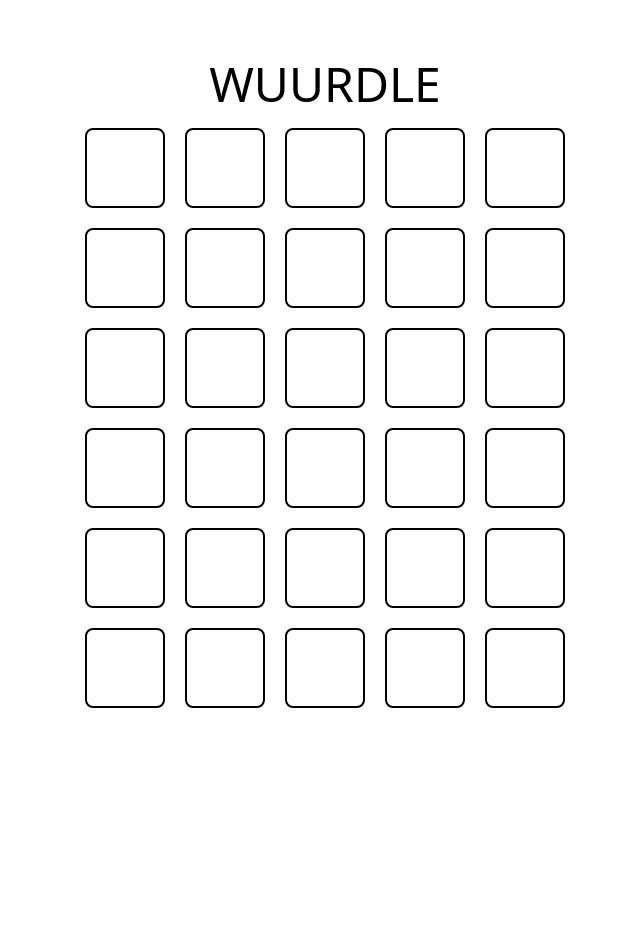
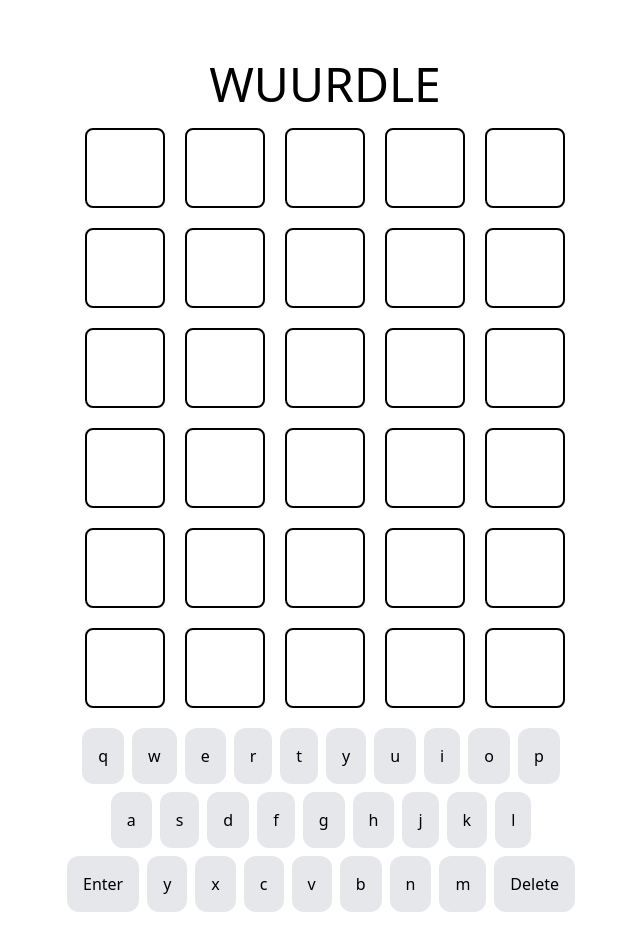
Before and after one commit to Ado-go/wuurdle, a React (Vite) app: page / in a window 1280 px wide. Shown: the top 950 px of the page, without its empty margins (315-955 px from the left). Before the commit the page ends 800 px from the top, so only its background shows below. Built offline with nearby package versions, Linux system fonts and the light colour scheme; no server answers.

Commit message:
add: keyboad added and useEffect broken down to useCallbacks

```diff
--- a/src/App.tsx
+++ b/src/App.tsx
@@ -1,7 +1,8 @@
-import { useState, useEffect, useMemo } from "react";
+import { useState, useEffect, useMemo, useCallback } from "react";
 import "./App.css";
 
 import Line from "./components/Line";
+import Keyboard from "./components/Keyboard";
 import { useQuery, useQueryClient } from "@tanstack/react-query";
 
 const WORD_API = "https://random-word-api.herokuapp.com/word?length=5";
@@ -62,8 +63,7 @@ function App() {
     return result;
   }, [WORD, isLoadingWord]);
 
-  useEffect(() => {
-    const colorTiles = () => {
+  const colorTiles = useCallback(() => {
     if (!WORD) return;
     const newColorTiles = [...tilesColors];
     const newColorTile = [...newColorTiles[guessIndex]];
@@ -96,9 +96,9 @@ function App() {
     }
     newColorTiles[guessIndex] = newColorTile;
     setTilesColors(newColorTiles);
-    };
+  }, [WORD, guessIndex, guesses, lettersFrequency, tilesColors]);
 
-    const checkGuess = () => {
+  const checkGuess = useCallback(() => {
     colorTiles();
     if (guesses[guessIndex].join("") === WORD) {
       setAllowType(false);
@@ -108,9 +108,10 @@ function App() {
       alert("You lost, word was: " + WORD);
       setGameOver(true);
     }
-    };
+  }, [WORD, colorTiles, guessIndex, guesses]);
 
-    const typeWord = (e: KeyboardEvent) => {
+  const typeWord = useCallback(
+    (e: KeyboardEvent) => {
       if (e.repeat || guessIndex > 5 || !allowType) return;
       if (e.key === "Backspace") {
         if (letterIndex === 0) return;
@@ -150,20 +151,56 @@ function App() {
             }
           });
       }
-    };
+    },
+    [allowType, checkGuess, guessIndex, guesses, letterIndex, queryClient]
+  );
 
+  useEffect(() => {
     document.addEventListener("keydown", typeWord);
     return () => document.removeEventListener("keydown", typeWord);
-  }, [
-    WORD,
-    allowType,
-    guessIndex,
-    guesses,
-    lettersFrequency,
-    letterIndex,
-    queryClient,
-    tilesColors,
-  ]);
+  }, [typeWord]);
+
+  const handleKeyClick = (letter: string) => {
+    if (letter === "0") {
+      const WORD_TO_CHECK = guesses[guessIndex].join("");
+      queryClient
+        .fetchQuery({
+          queryKey: ["exist", WORD_TO_CHECK],
+          queryFn: async () => {
+            const res = await fetch(WORD_EXIST_API + WORD_TO_CHECK);
+            return res.json();
+          },
+        })
+        .then((data) => {
+          if (Array.isArray(data)) {
+            checkGuess();
+            if (guessIndex < 5) {
+              setGuessIndex((prev) => prev + 1);
+              setLetterIndex(0);
+            }
+          } else {
+            alert("That word does not exist, or at least I don't know it.");
+          }
+        });
+    } else if (letter === "1") {
+      if (letterIndex === 0) return;
+      const newGuesses = [...guesses];
+      const newActualGuess = [...newGuesses[guessIndex]];
+      newActualGuess[letterIndex - 1] = "";
+      newGuesses[guessIndex] = newActualGuess;
+      setGuesses(newGuesses);
+      setLetterIndex((prev) => prev - 1);
+    } else {
+      if (letterIndex >= 5) return;
+      const newGuesses = [...guesses];
+      const newActualGuess = [...newGuesses[guessIndex]];
+      newActualGuess[letterIndex] = letter;
+      newGuesses[guessIndex] = newActualGuess;
+      setGuesses(newGuesses);
+      setLetterIndex((prev) => prev + 1);
+    }
+    console.log(letter);
+  };
 
   if (isLoadingWord) {
     return <p>Loading...</p>;
@@ -176,6 +213,9 @@ function App() {
         {guesses.map((guess, index) => (
           <Line key={index} word={guess} tilesColor={tilesColors[index]} />
         ))}
+
+        <Keyboard handleKeyClick={(letter: string) => handleKeyClick(letter)} />
+
         {gameOver && (
           <button
             className="cursor-pointer border-2 p-5 rounded-lg transition-colors duration-300 ease-in-out hover:bg-gray-200"
--- /dev/null
+++ b/src/components/Keyboard.tsx
@@ -0,0 +1,36 @@
+export default function Keyboard({
+  handleKeyClick,
+}: {
+  handleKeyClick: (letter: string) => void;
+}) {
+  const letterRows = ["qwertyuiop", "asdfghjkl", "0yxcvbnm1"];
+
+  return (
+    <div>
+      {letterRows.map((row) => {
+        return (
+          <div className="flex gap-2 justify-center" key={row}>
+            {row.split("").map((letter) => {
+              return (
+                <div
+                  onClick={() => handleKeyClick(letter)}
+                  key={letter}
+                  className="h-10 p-4 pb-10 mb-2 rounded-xl bg-gray-200 hover:bg-gray-300 cursor-pointer"
+                >
+                  <p>
+                    {letter === "0"
+                      ? "Enter"
+                      : letter === "1"
+                      ? "Delete"
+                      : letter}
+                  </p>
+                </div>
+              );
+            })}
+            <br />
+          </div>
+        );
+      })}
+    </div>
+  );
+}
```
Lines whose indentation alone changed are shown as unchanged.
